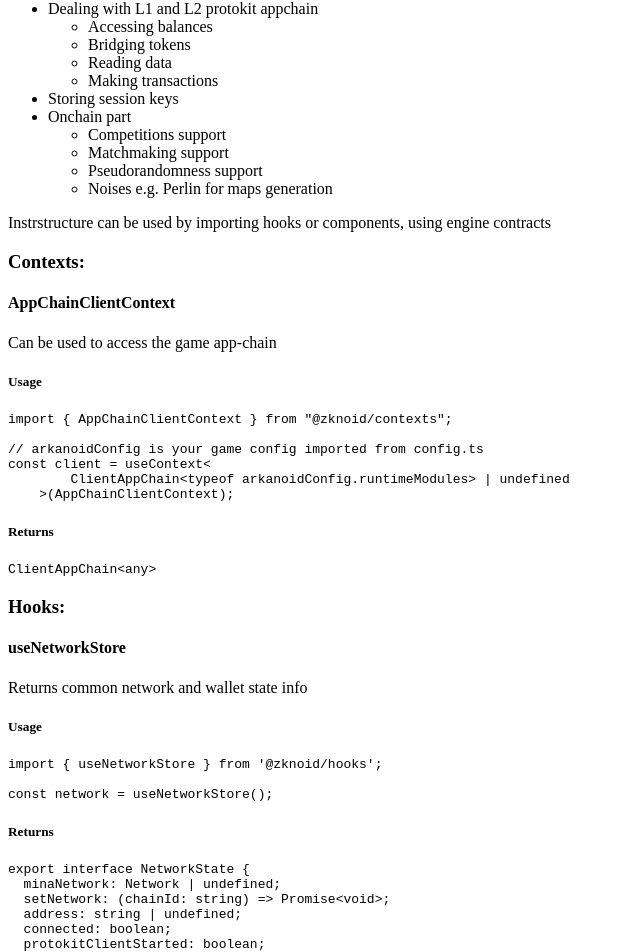
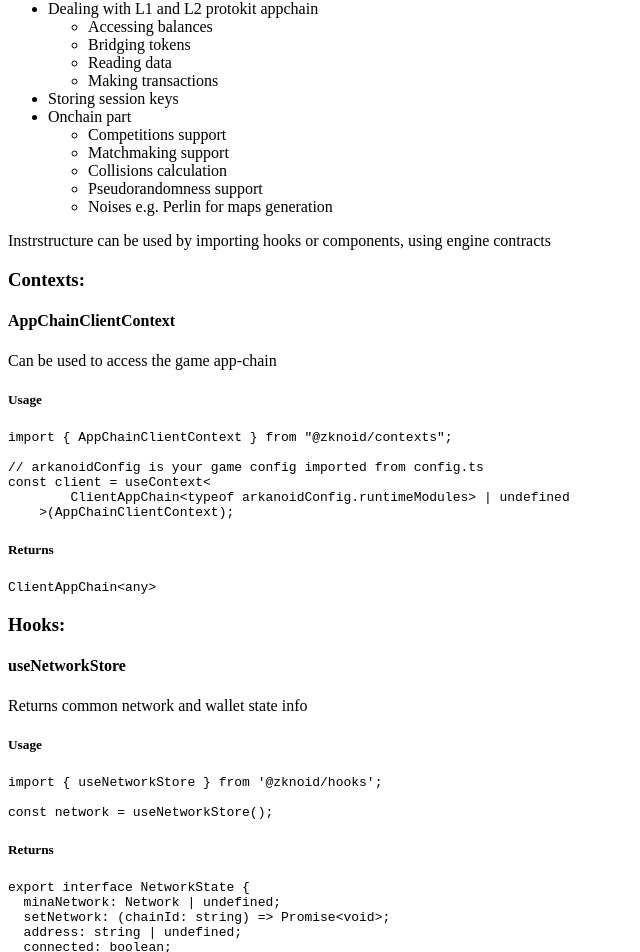
Before and after one commit to ZkNoid/docs, a Next.js app: page /docs/sdk in a window 1280 px wide. Shown: the part 785-1737 px from the top of the page, without its empty margins (0-640 px from the left). Built offline with nearby package versions, Linux system fonts and the light colour scheme.

Commit message:
Small additions

```diff
--- a/pages/docs/sdk.mdx
+++ b/pages/docs/sdk.mdx
@@ -96,6 +96,7 @@ ZkNoid provides infrastructure such as
 - Onchain part
     - Competitions support
     - Matchmaking support
+    - Collisions calculation
     - Pseudorandomness support
     - Noises e.g. Perlin for maps generation
 
```
